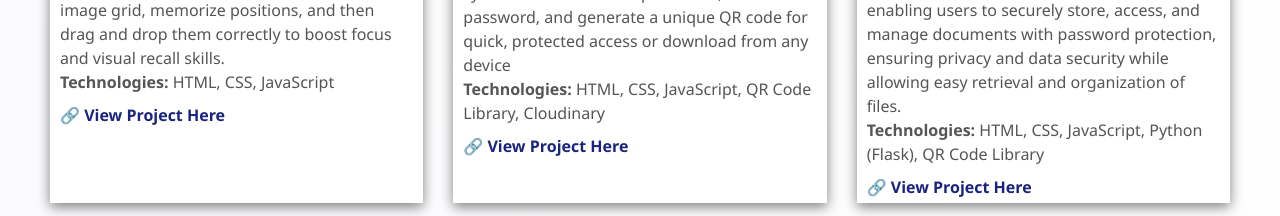
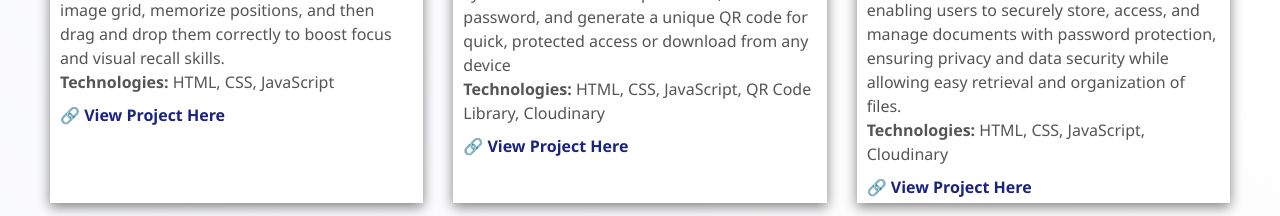
Before and after one commit to Satyaveni-Devisetti/Satyaveni-Devisetti, a plain HTML site: page index.html in a window 1280 px wide. Shown: the part 3065-3281 px from the top of the page. Drawn offline with Linux system fonts and the light colour scheme.

Commit message:
Update index.html

```diff
--- a/index.html
+++ b/index.html
@@ -178,7 +178,7 @@
         </a>
         <p><strong>Type:</strong> Secure Document Storage Web Application</p>
         <p><strong>Description:</strong> A web-based application enabling users to securely store, access, and manage documents with password protection, ensuring privacy and data security while allowing easy retrieval and organization of files.
-        <p><strong>Technologies:</strong> HTML, CSS, JavaScript, Python (Flask), QR Code Library</p>
+        <p><strong>Technologies:</strong> HTML, CSS, JavaScript, Cloudinary</p>
         <a href="https://satyaveni-devisetti.github.io/DocVault/" target="_blank" id="projectlink">🔗 View Project Here</a>
       </div>
 
```
